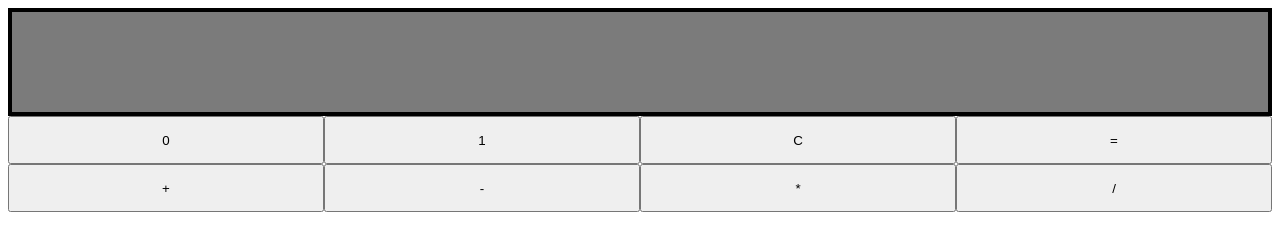
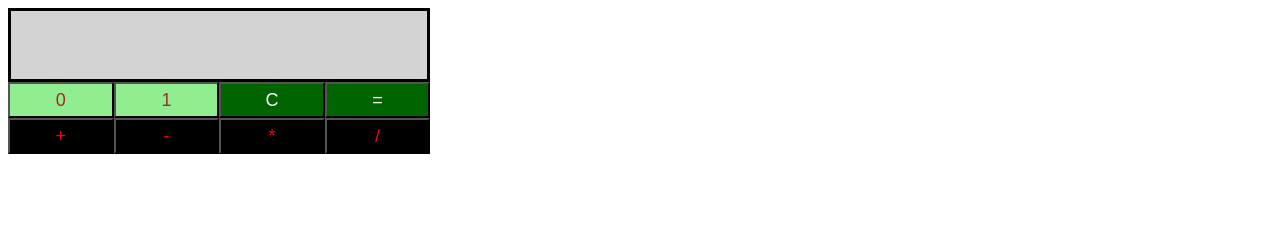
Before and after one commit to GAURAV-DEEP01/Hackerrank-Binary-Calculator-solution, a plain HTML site: page index.html in a window 1280 px wide. Drawn offline with Linux system fonts and the light colour scheme.

Commit message:
final accepted answer

```diff
--- a/css/binaryCalcultor.css
+++ b/css/binaryCalcultor.css
@@ -1,14 +1,33 @@
 #btns{
     display: grid;
-    grid-template-columns: 1fr 1fr 1fr 1fr;
+    grid-template-columns: 25% 25% 25% 25%;
+}
+body{
+    width: 33%;
 }
 .btn{
-    height: 48px;
+    height:36px;
+    font-size: 18px;
+    margin: 0px;
+    float: left;
 }
 #res{
     padding: 10px;
-    font-size: 40px;
-    background-color: rgb(123, 123, 123);
-    border: solid 4px black;
-    height: 80px;
+    font-size: 20px;
+    background-color: lightgray;
+    border: solid;
+    height: 48px;
 }
+#btn0,#btn1{
+    background-color:lightgreen ;
+    color: brown;
+}
+#btnClr,#btnEql{
+    background-color: darkgreen ;
+    color: white;
+}
+
+#btnSum,#btnSub,#btnMul,#btnDiv{
+    background-color: black;
+    color: red;
+}
--- a/js/binaryCalculator.js
+++ b/js/binaryCalculator.js
@@ -28,7 +28,7 @@ function evaluateBinary(){
         case '+' : result = (binToDec[0] + binToDec[1]); break;
         case '-' : result = (binToDec[0] - binToDec[1]); break;
         case '*' : result = (binToDec[0] * binToDec[1]); break;
-        case '/' : result = (binToDec[0] / binToDec[1]); break;
+        case '/' : result = parseInt(binToDec[0] / binToDec[1]); break;
     }
     result = result.toString(2)
     return result
```
Also changed, not shown: index.html (+1 -1 lines), 1 other file.
